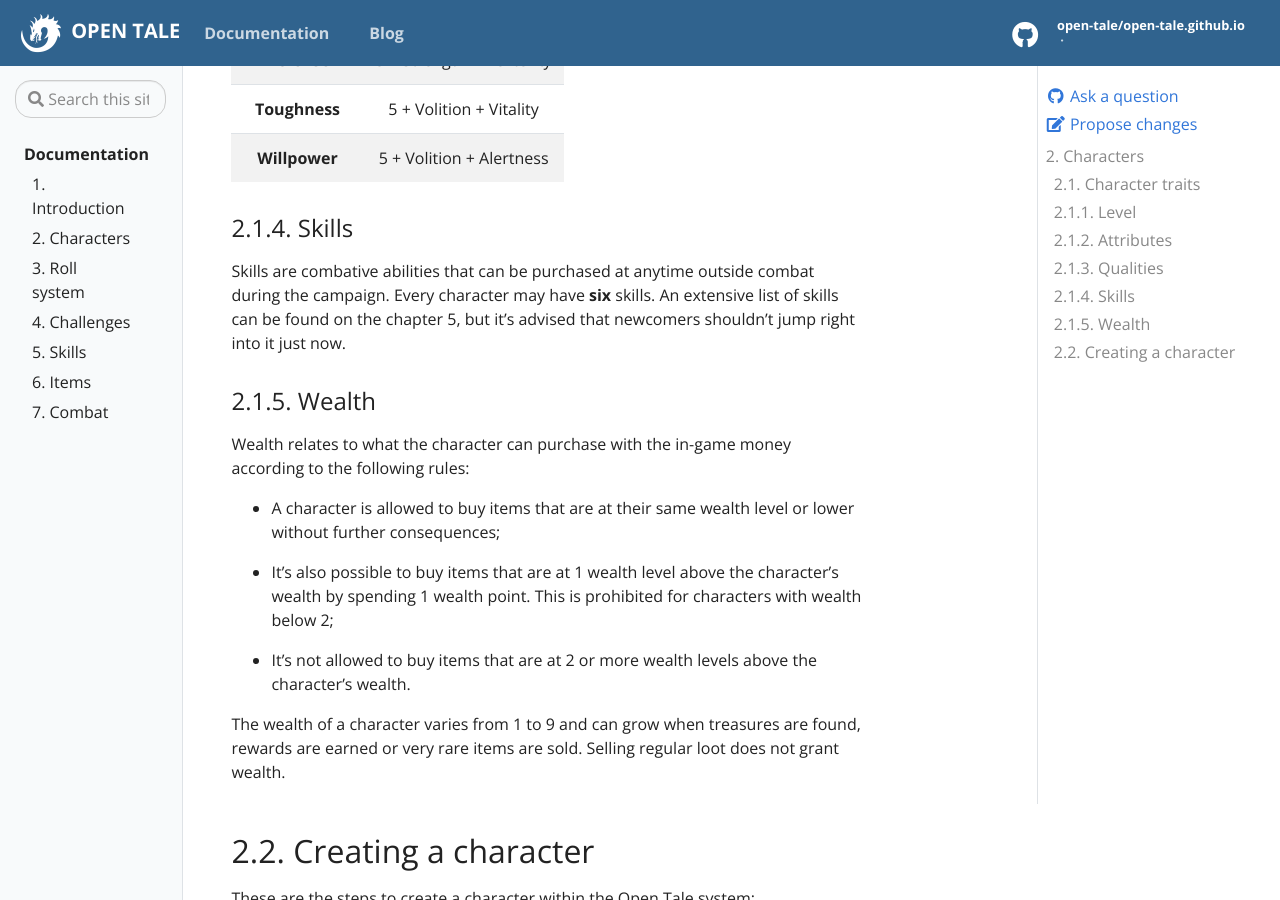
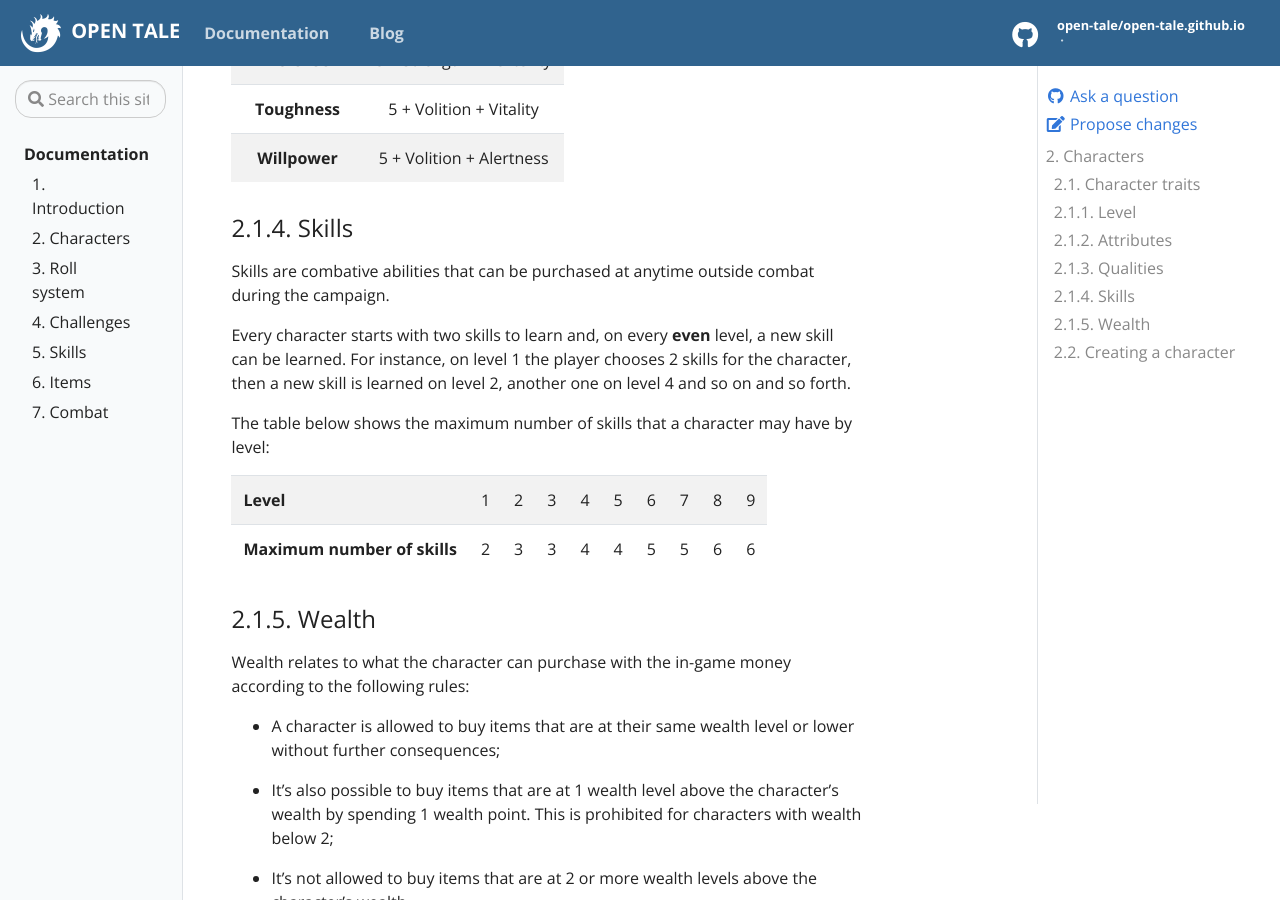
Before and after one commit to open-tale/open-tale.github.io, a Jekyll site: the page built from _docs/02-characters.md, in a window 1280 px wide and 900 px high, scrolled down 2371 px. Built offline with Jekyll 4.4.1, drawn with Linux system fonts in a browser that asks for light colours; some of the changed text lies outside the part shown.

Commit message:
more content

```diff
--- a/_docs/02-characters.md
+++ b/_docs/02-characters.md
@@ -31,7 +31,8 @@ The level of a character varies from 1 to 9. To level up, the player must spend
 3 experience points regardless of the current level of the character.
 
 Players are awarded experience points in the end of each session, usually at
-least 1 point.
+least 1 point. The benefits of leveling up are shown on the following
+subsessions.
 
 ### 2.1.2. Attributes
 
@@ -95,9 +96,18 @@ See below the formulas to define the base value of each quality:
 ### 2.1.4. Skills
 
 Skills are combative abilities that can be purchased at anytime outside combat
-during the campaign. Every character may have **six** skills. An extensive list
-of skills can be found on the chapter 5, but it's advised that newcomers
-shouldn't jump right into it just now.
+during the campaign.
+
+Every character starts with two skills to learn and, on every **even** level, a
+new skill can be learned. For instance, on level 1 the player chooses 2 skills
+for the character, then a new skill is learned on level 2, another one on level
+4 and so on and so forth.
+
+The table below shows the maximum number of skills that a character may have by
+level:
+
+| **Level** | 1 | 2 | 3 | 4 | 5 | 6 | 7 | 8 | 9
+| **Maximum number of skills** | 2 | 3 | 3 | 4 | 4 | 5 | 5 | 6 | 6
 
 ### 2.1.5. Wealth
 
```
Also changed, not shown: _docs/06-items.md (+7 -0 lines).
